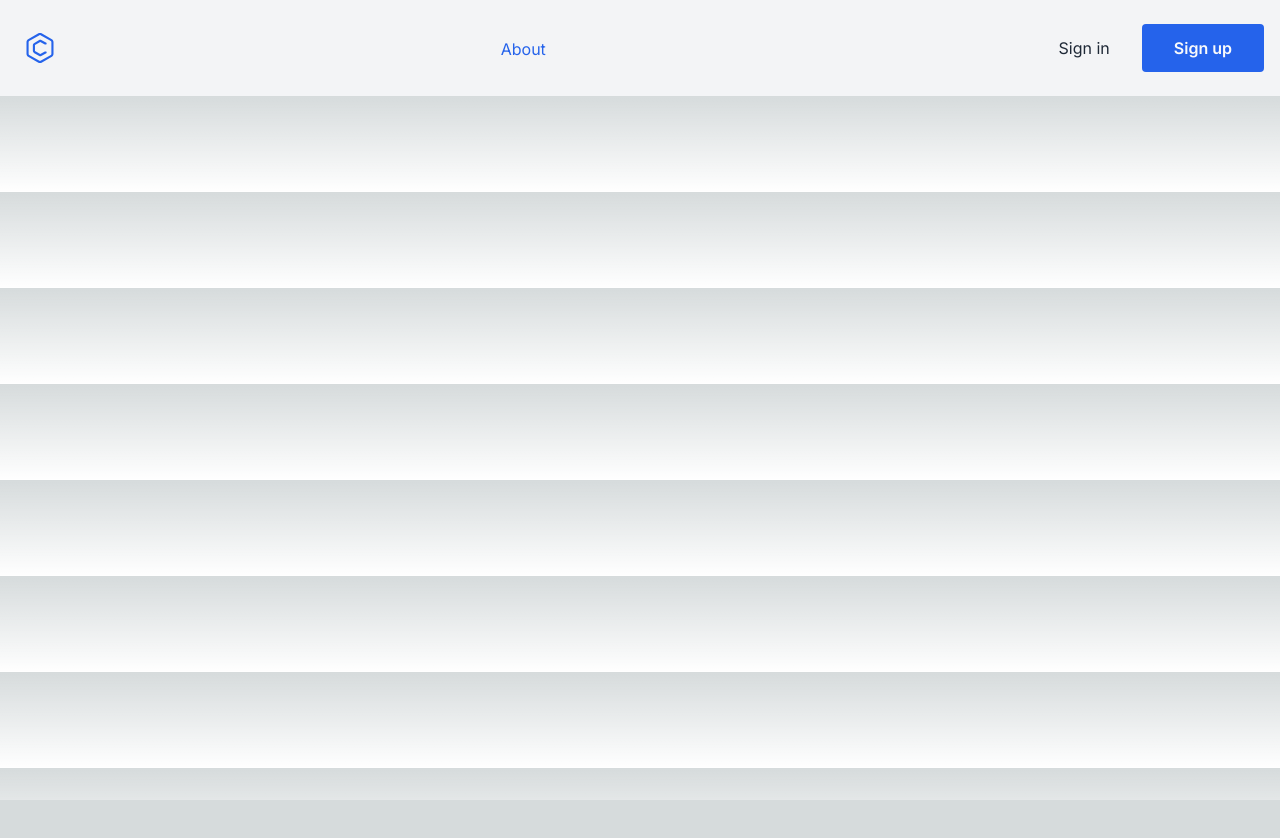
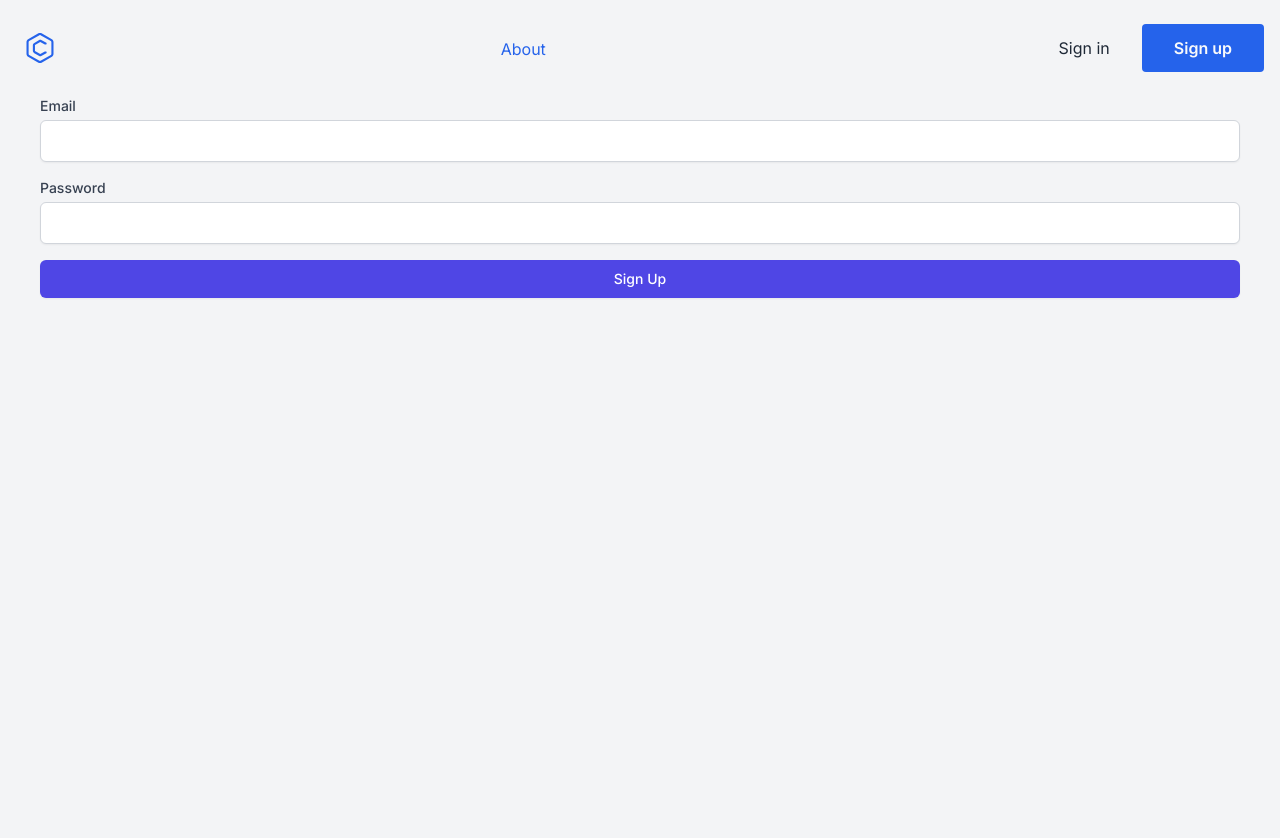
Before and after one commit to imRanDan/mytasklist-2.0, a Next.js app: page /signup in a window 1280 px wide. Shown: the top 838 px of the page. Before the commit the page ends 800 px from the top, so only its background shows below. Built offline with nearby package versions, Linux system fonts and the light colour scheme.

Commit message:
added in signup form + state handlers

```diff
--- a/src/components/Form.tsx
+++ b/src/components/Form.tsx
@@ -1,36 +1,57 @@
-import React from 'react'
+import React, { useState } from 'react'
 
 const Form = () => {
+
+  const [email, setEmail] = useState('');
+  const [password, setPassword] = useState('');
+
+  const handleSubmit = (event: React.FormEvent<HTMLFormElement>) => {
+      event.preventDefault();
+      // Handle the form submission logic here
+      console.log({ email, password });
+  };
+
+
   return (
-  <section className="p-6 bg-gray-100 text-gray-900">
-	  <form noValidate action="" className="container flex flex-col mx-auto space-y-12">
-		  <fieldset className="grid grid-cols-4 gap-6 p-6 rounded-md shadow-sm bg-gray-50">
-			  <div className="space-y-2 col-span-full lg:col-span-1">
-				  <p className="font-medium">Personal Inormation</p>
-				  <p className="text-xs">Lorem ipsum dolor sit, amet consectetur adipisicing elit. Adipisci fuga autem eum!</p>
-			  </div>
-			  <div className="grid grid-cols-6 gap-4 col-span-full lg:col-span-3">
-          <div className="col-span-full sm:col-span-3">
-            <label htmlFor="firstname" className="text-sm">First name</label>
-            <input id="firstname" type="text" placeholder="First name" className="w-full rounded-md focus:ring focus:ri focus:ri border-gray-300 text-gray-900" />
+    <>
+      <form onSubmit={handleSubmit} className="space-y-4 px-10 min-h-screen items-center">
+          <div>
+              <label htmlFor="email" className="block text-sm font-medium text-gray-700">
+                  Email
+              </label>
+              <input
+                  type="email"
+                  id="email"
+                  value={email}
+                  onChange={(e) => setEmail(e.target.value)}
+                  className="mt-1 block w-full px-3 py-2 border border-gray-300 rounded-md shadow-sm"
+                  required
+              />
           </div>
-          <div className="col-span-full sm:col-span-3">
-            <label htmlFor="lastname" className="text-sm">Last name</label>
-            <input id="lastname" type="text" placeholder="Last name" className="w-full rounded-md focus:ring focus:ri focus:ri border-gray-300 text-gray-900" />
+          <div>
+              <label htmlFor="password" className="block text-sm font-medium text-gray-700">
+                  Password
+              </label>
+              <input
+                  type="password"
+                  id="password"
+                  value={password}
+                  onChange={(e) => setPassword(e.target.value)}
+                  className="mt-1 block w-full px-3 py-2 border border-gray-300 rounded-md shadow-sm"
+                  required
+              />
           </div>
-          <div className="col-span-full sm:col-span-3">
-            <label htmlFor="email" className="text-sm">Email</label>
-            <input id="email" type="email" placeholder="Email" className="w-full rounded-md focus:ring focus:ri focus:ri border-gray-300 text-gray-900" />
+          <div>
+              <button
+                  type="submit"
+                  className="w-full flex justify-center py-2 px-4 border border-transparent rounded-md shadow-sm text-sm font-medium text-white bg-indigo-600 hover:bg-indigo-700"
+              >
+                  Sign Up
+              </button>
           </div>
-          <div className="col-span-full">
-            <label htmlFor="address" className="text-sm">Address</label>
-            <input id="address" type="text" placeholder="" className="w-full rounded-md focus:ring focus:ri focus:ri border-gray-300 text-gray-900" />
-          </div>
-			  </div>
-		  </fieldset>
-	  </form>
-  </section>
-  )
-}
+      </form>
+    </>
+  );
+};
 
 export default Form
--- a/src/pages/signup.tsx
+++ b/src/pages/signup.tsx
@@ -6,7 +6,7 @@ const signup = () => {
   return (
     <>
       <Nav />
-      {/* <Form /> */}
+      <Form />
 
     </>
   )
```
